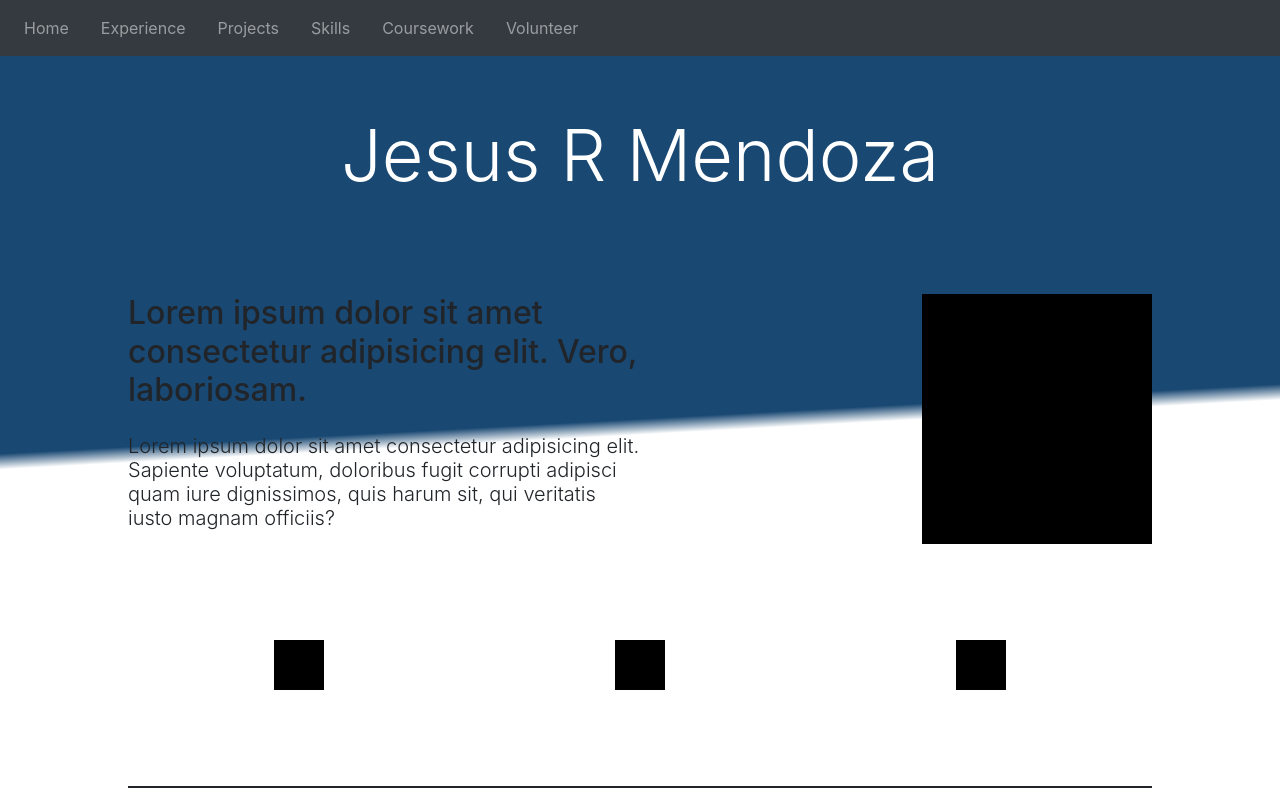
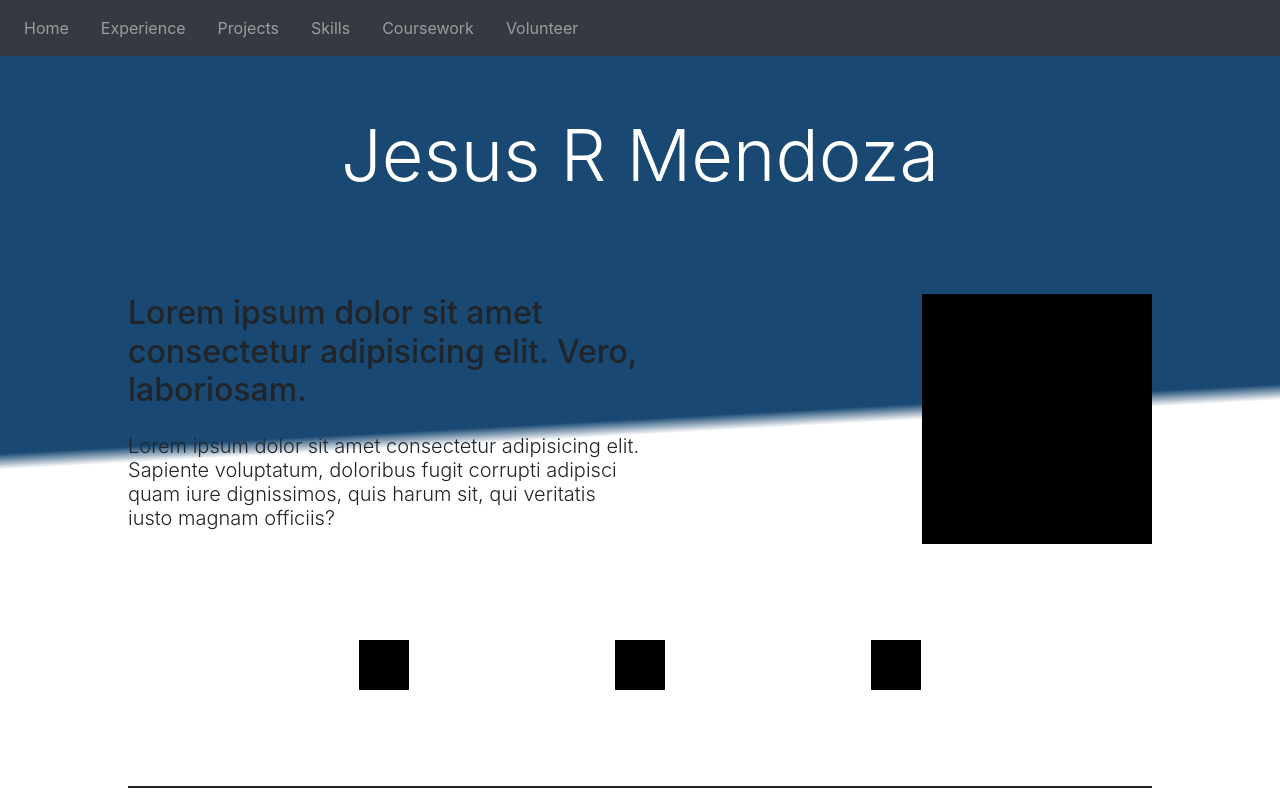
Before and after one commit to jesus-r-mendoza/Portfolio, a React (Create React App) app: page / in a window 1280 px wide. Shown: the top 800 px of the page. Built offline with nearby package versions, Linux system fonts and the light colour scheme; no server answers.

Commit message:
shrank the space spanned by icons to 75%

```diff
--- a/src/components/sections/home/Icons.js
+++ b/src/components/sections/home/Icons.js
@@ -2,10 +2,12 @@ import React from 'react'
 
 function Icons() {
     return (
-        <div className="my-5 py-5 d-flex justify-content-around align-items-center">
-            <div id="icon"></div>
-            <div id="icon"></div>
-            <div id="icon"></div>
+        <div className="d-flex justify-content-center my-5">
+            <div className="my-5 mx-1 d-flex justify-content-around align-items-center w-75">
+                <div className="icon"></div>
+                <div className="icon"></div>
+                <div className="icon"></div>
+            </div>
         </div>
     )
 }
--- a/src/index.css
+++ b/src/index.css
@@ -52,8 +52,12 @@ code {
   background-color: black;
 }
 
-#icon {
+.icon {
   width: 50px;
   height: 50px;
   background-color: black;
+  font-size: 50px;
 }
+.icon:hover {
+  font-size: 60px;
+}
```
